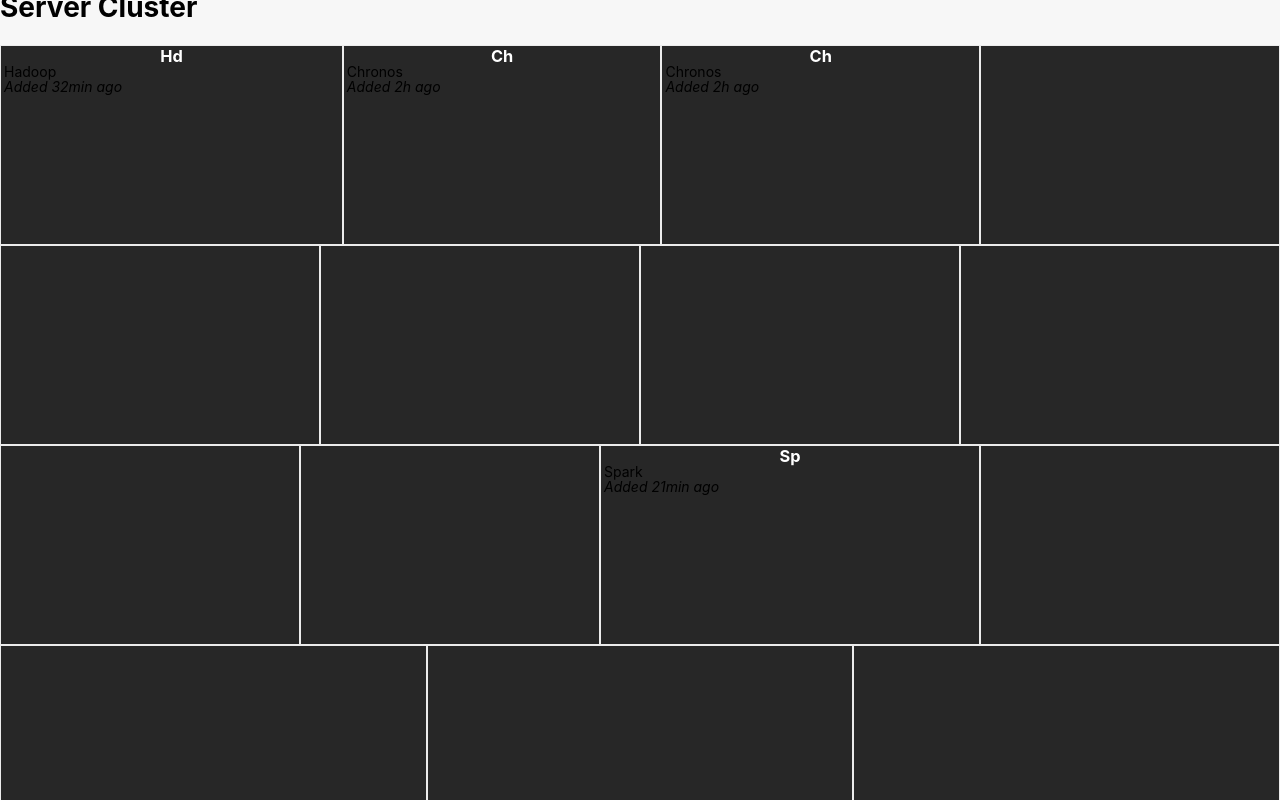
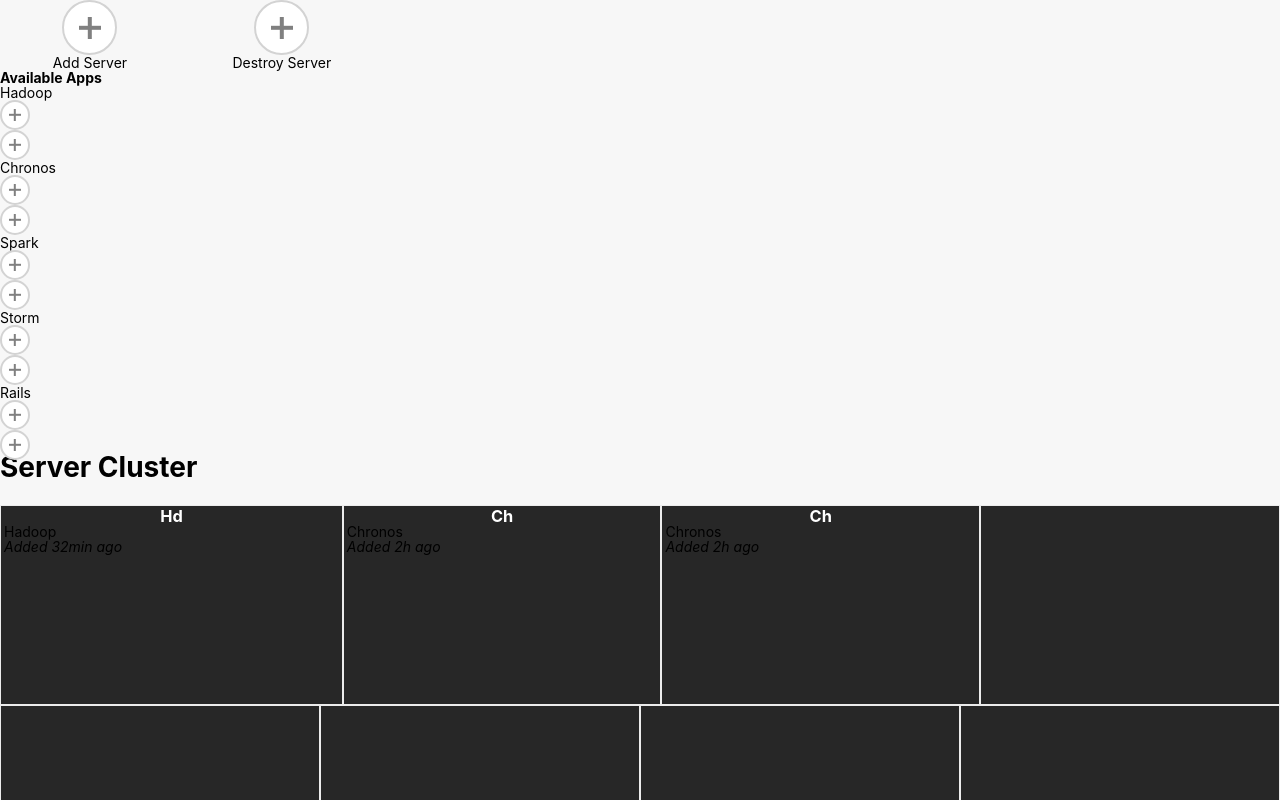
Before and after one commit to mark-bonnici/server-cluster, a React (Create React App) app: page / in a window 1280 px wide. Shown: the top 800 px of the page. Built offline with nearby package versions, Linux system fonts and the light colour scheme.

Commit message:
fix warning, console errors

```diff
--- a/src/components/App.js
+++ b/src/components/App.js
@@ -1,6 +1,5 @@
 import React, { Component } from "react"
-import * as PropTypes from "prop-types"
-import Home from "../pages/Home"
+import Home from "../containers/Home"
 import Navigation from "./Navigation"
 
 class App extends Component {
@@ -9,7 +8,7 @@ class App extends Component {
 
     return (
       <div className="page">
-        {/* <Navigation list="" modifier={navigationModifier} /> */}
+        <Navigation modifier={navigationModifier} />
         <Home />
       </div>
     )
--- a/src/components/AppControl.js
+++ b/src/components/AppControl.js
@@ -4,12 +4,8 @@ import * as PropTypes from "prop-types"
 
 const AppControl = ({ items }) => (
   <ul className="app-control__items">
-    {items.map(({ pageTitle }, index) => {
-      const _index = "app-" + index
-
-      return (
-        <MenuItem key={_index} modifier="menu-item--blue" text={pageTitle} />
-      )
+    {items.map(({ appName, color }, index) => {
+      return <MenuItem key={index} modifier={color} text={appName} />
     })}
   </ul>
 )
--- a/src/components/Navigation.js
+++ b/src/components/Navigation.js
@@ -2,16 +2,22 @@ import React from "react"
 import * as PropTypes from "prop-types"
 import ServerControl from "./ServerControl"
 import AppControl from "./AppControl"
+import { connect } from "react-redux"
 
-const Navigation = ({ list, modifier }) => (
+const Navigation = ({ apps, modifier }) => (
   <nav className={`navigation navigation--${modifier}`}>
     <ServerControl />
     <div className="navigation__app-control">
       <strong>Available Apps</strong>
-      <AppControl items={list} />
+      <AppControl items={apps} />
     </div>
   </nav>
 )
+const mapStateToProps = ({ apps }) => ({
+  apps: apps
+})
+
+const mapDispatchToProps = () => ({})
 
 Navigation.propTypes = {
   list: PropTypes.arrayOf(PropTypes.any).isRequired,
@@ -19,7 +25,11 @@ Navigation.propTypes = {
 }
 
 Navigation.defaultProps = {
-  modifier: ""
+  modifier: "",
+  list: []
 }
 
-export default Navigation
+export default connect(
+  mapStateToProps,
+  mapDispatchToProps
+)(Navigation)
--- a/src/components/ServerList.js
+++ b/src/components/ServerList.js
@@ -5,7 +5,7 @@ import Card from "./Card"
 const ServerList = ({ servers }) => (
   <div className="server-list">
     <div className="page__inner server-list__inner">
-      {servers.map(({ initials, appName, color, timeAdded }) => {
+      {servers.map(({ initials, appName, color, timeAdded }, index) => {
         const card = {
           initials: initials,
           appName: appName,
@@ -13,7 +13,7 @@ const ServerList = ({ servers }) => (
           timeAdded: timeAdded
         }
 
-        return <Card {...card} key={appName} />
+        return <Card {...card} key={index} />
       })}
     </div>
   </div>
--- a/src/pages/Home.js
+++ b/src/containers/Home.js
@@ -20,7 +20,7 @@ const mapStateToProps = ({ servers }) => ({
 const mapDispatchToProps = () => ({})
 
 Home.propTypes = {
-  servers: PropTypes.objectOf(PropTypes.any).isRequired
+  servers: PropTypes.arrayOf(PropTypes.object).isRequired
 }
 
 export default connect(
--- /dev/null
+++ b/src/reducers/apps.js
@@ -0,0 +1,49 @@
+const initialState = [
+  {
+    initials: "Hd",
+    appName: "Hadoop",
+    color: "magenta"
+  },
+  {
+    initials: "Ch",
+    appName: "Chronos",
+    color: "blue"
+  },
+  {
+    initials: "Sp",
+    appName: "Spark",
+    color: "Green"
+  },
+  {
+    initials: "St",
+    appName: "Storm",
+    color: "Cyan"
+  },
+  {
+    initials: "Rl",
+    appName: "Rails",
+    color: "Purple"
+  }
+]
+
+const apps = (state = initialState, action) => {
+  switch (action.type) {
+    case "ADD_APP":
+      return [
+        ...state,
+        {
+          id: action.id,
+          text: action.text,
+          completed: false
+        }
+      ]
+    case "REMOVE_APP":
+      return state.map(todo =>
+        todo.id === action.id ? { ...todo, completed: !todo.completed } : todo
+      )
+    default:
+      return state
+  }
+}
+
+export default apps
--- a/src/reducers/index.js
+++ b/src/reducers/index.js
@@ -1,6 +1,8 @@
 import { combineReducers } from "redux"
 import servers from "./servers"
+import apps from "./apps"
 
 export default combineReducers({
-  servers
+  servers,
+  apps
 })
```
Also changed, not shown: src/containers/Error.js (renamed from src/pages/Error.js).
